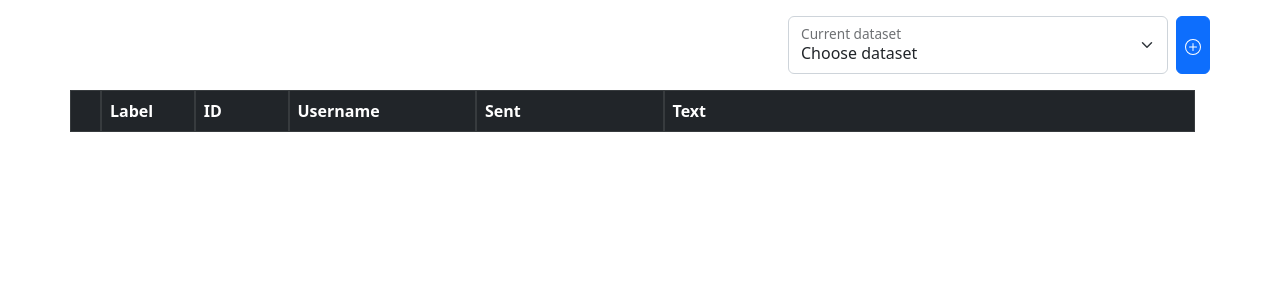
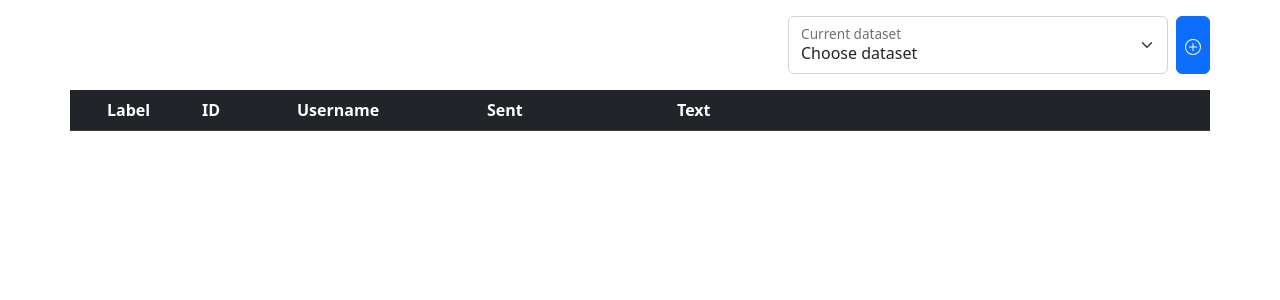
Before and after one commit to TurboGoose/CCA-web, a Flask app: template src/templates/viewer.html in a window 1280 px wide. Shown: the part 56-356 px from the top of the page. Run offline with Flask 3, Linux system fonts and the light colour scheme; the template is opened without the code that fills it, so the values that code supplies are empty.

Commit message:
Fix table header border view

```diff
--- a/src/templates/viewer.html
+++ b/src/templates/viewer.html
@@ -144,8 +144,8 @@
 
 <div class="container mt-3 p-0">
     {% if data is not none %}
-        <div class="container" style="padding-right: 27px;">
-            <table class="table table-bordered mb-0">
+        <div class="container">
+            <table class="table mb-0">
                 <thead class="table mb-0 table-dark">
                 <tr class="row">
                     <th class="col-auto"><input style="opacity:0;" type="checkbox" disabled/></th>
```
